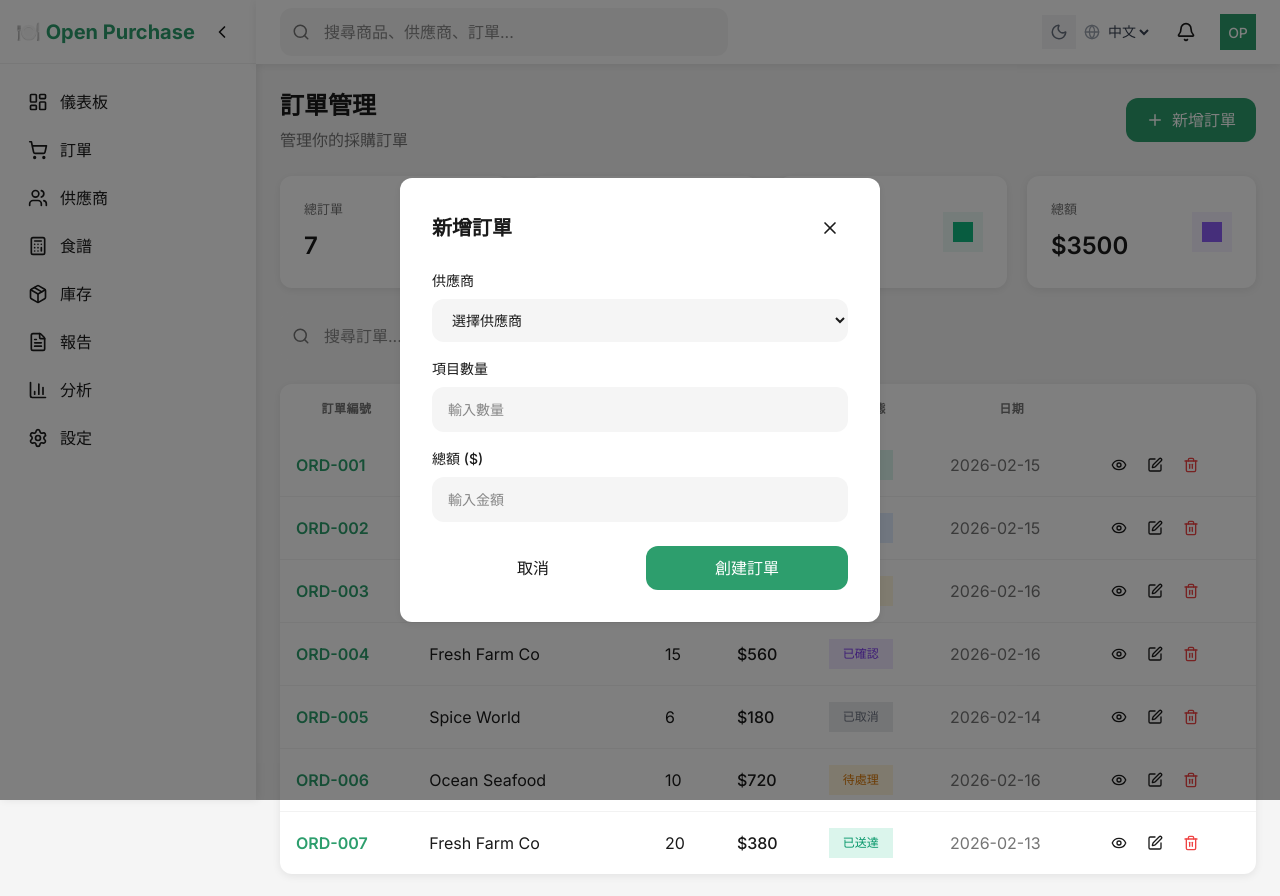
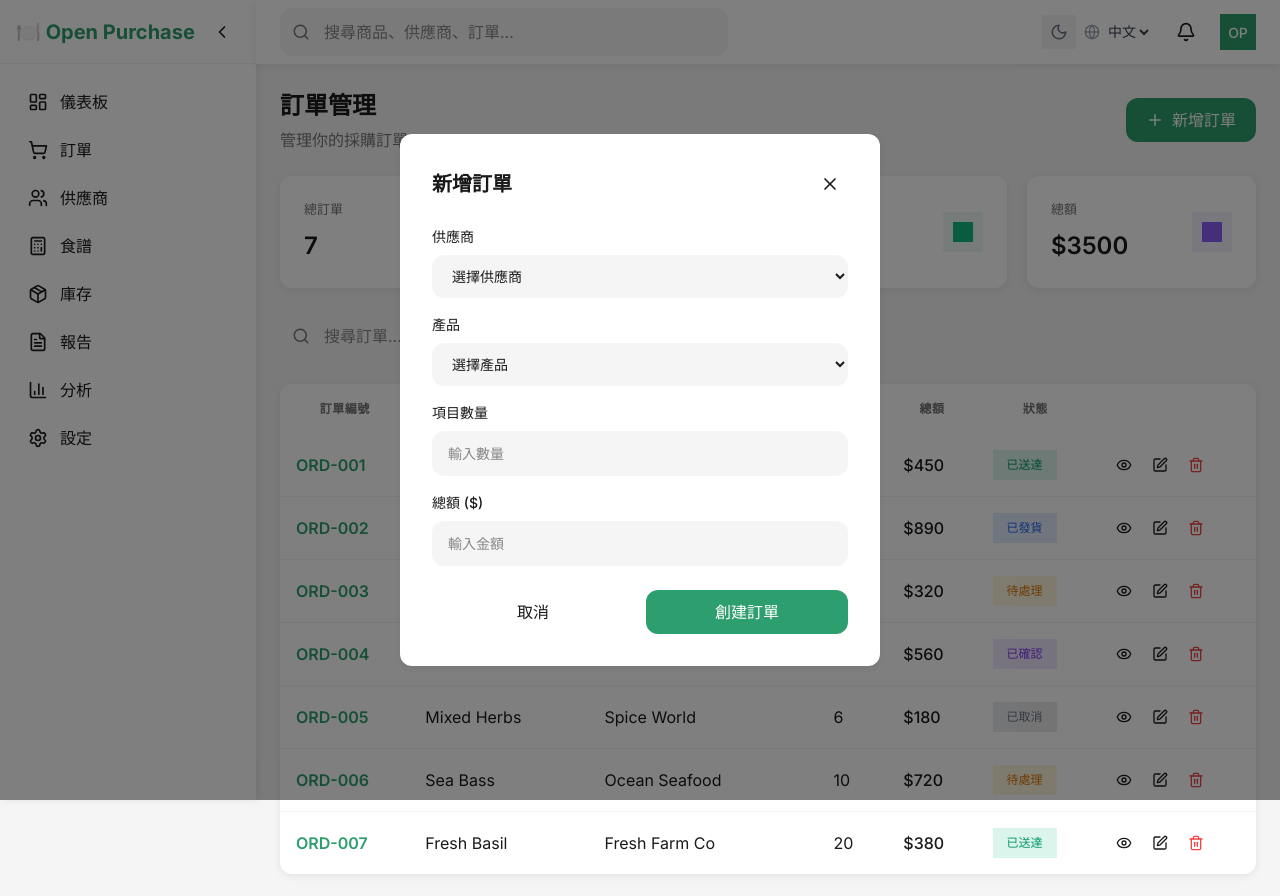
Before and after one commit to singerj295/open-purchase, a Next.js app: page /orders in a window 1280 px wide. Both pictures are taken after a click on the button "新增訂單". Built offline with nearby package versions, Linux system fonts and the light colour scheme.

Commit message:
Add: Product field to New Order form

```diff
--- a/src/app/(dashboard)/orders/page.tsx
+++ b/src/app/(dashboard)/orders/page.tsx
@@ -7,6 +7,7 @@ interface Order {
   id: string;
   orderNumber: string;
   supplier: string;
+  product: string;
   items: number;
   total: number;
   status: "pending" | "confirmed" | "shipped" | "delivered" | "cancelled";
@@ -14,13 +15,13 @@ interface Order {
 }
 
 const mockOrders: Order[] = [
-  { id: "1", orderNumber: "ORD-001", supplier: "Fresh Farm Co", items: 12, total: 450, status: "delivered", date: "2026-02-15" },
-  { id: "2", orderNumber: "ORD-002", supplier: "Ocean Seafood", items: 8, total: 890, status: "shipped", date: "2026-02-15" },
-  { id: "3", orderNumber: "ORD-003", supplier: "Kitchen Supplies Ltd", items: 24, total: 320, status: "pending", date: "2026-02-16" },
-  { id: "4", orderNumber: "ORD-004", supplier: "Fresh Farm Co", items: 15, total: 560, status: "confirmed", date: "2026-02-16" },
-  { id: "5", orderNumber: "ORD-005", supplier: "Spice World", items: 6, total: 180, status: "cancelled", date: "2026-02-14" },
-  { id: "6", orderNumber: "ORD-006", supplier: "Ocean Seafood", items: 10, total: 720, status: "pending", date: "2026-02-16" },
-  { id: "7", orderNumber: "ORD-007", supplier: "Fresh Farm Co", items: 20, total: 380, status: "delivered", date: "2026-02-13" },
+  { id: "1", orderNumber: "ORD-001", supplier: "Fresh Farm Co", product: "Tomatoes", items: 12, total: 450, status: "delivered", date: "2026-02-15" },
+  { id: "2", orderNumber: "ORD-002", supplier: "Ocean Seafood", product: "Salmon", items: 8, total: 890, status: "shipped", date: "2026-02-15" },
+  { id: "3", orderNumber: "ORD-003", supplier: "Kitchen Supplies Ltd", product: "Olive Oil", items: 24, total: 320, status: "pending", date: "2026-02-16" },
+  { id: "4", orderNumber: "ORD-004", supplier: "Fresh Farm Co", product: "Chicken Breast", items: 15, total: 560, status: "confirmed", date: "2026-02-16" },
+  { id: "5", orderNumber: "ORD-005", supplier: "Spice World", product: "Mixed Herbs", items: 6, total: 180, status: "cancelled", date: "2026-02-14" },
+  { id: "6", orderNumber: "ORD-006", supplier: "Ocean Seafood", product: "Sea Bass", items: 10, total: 720, status: "pending", date: "2026-02-16" },
+  { id: "7", orderNumber: "ORD-007", supplier: "Fresh Farm Co", product: "Fresh Basil", items: 20, total: 380, status: "delivered", date: "2026-02-13" },
 ];
 
 const suppliers = ["Fresh Farm Co", "Ocean Seafood", "Kitchen Supplies Ltd", "Spice World"];
@@ -49,14 +50,18 @@ export default function OrdersPage() {
   const [showModal, setShowModal] = useState(false);
   const [newOrder, setNewOrder] = useState({
     supplier: "",
+    product: "",
     items: "",
     total: "",
   });
 
+  const suppliers = ["Fresh Farm Co", "Ocean Seafood", "Kitchen Supplies Ltd", "Spice World"];
+  const products = ["Tomatoes", "Salmon", "Olive Oil", "Chicken Breast", "Pasta", "Fresh Basil", "Mixed Herbs", "Sea Bass"];
+
   const isZh = lang === "zh";
 
   const handleAddOrder = () => {
-    if (newOrder.supplier && newOrder.items && newOrder.total) {
+    if (newOrder.supplier && newOrder.product && newOrder.items && newOrder.total) {
       const order: Order = {
         id: String(orders.length + 1),
         orderNumber: `ORD-${String(orders.length + 1).padStart(3, '0')}`,
@@ -68,7 +73,7 @@ export default function OrdersPage() {
       };
       setOrders([order, ...orders]);
       setShowModal(false);
-      setNewOrder({ supplier: "", items: "", total: "" });
+      setNewOrder({ supplier: "", product: "", items: "", total: "" });
     }
   };
 
@@ -159,11 +164,11 @@ export default function OrdersPage() {
           <thead>
             <tr>
               <th>{isZh ? "訂單編號" : "Order #"}</th>
+              <th>{isZh ? "產品" : "Product"}</th>
               <th>{isZh ? "供應商" : "Supplier"}</th>
-              <th>{isZh ? "項目" : "Items"}</th>
+              <th>{isZh ? "數量" : "Qty"}</th>
               <th>{isZh ? "總額" : "Total"}</th>
               <th>{isZh ? "狀態" : "Status"}</th>
-              <th>{isZh ? "日期" : "Date"}</th>
               <th></th>
             </tr>
           </thead>
@@ -171,6 +176,7 @@ export default function OrdersPage() {
             {filteredOrders.map((order) => (
               <tr key={order.id}>
                 <td style={{ fontWeight: '600', color: 'var(--primary)' }}>{order.orderNumber}</td>
+                <td>{order.product}</td>
                 <td>{order.supplier}</td>
                 <td>{order.items}</td>
                 <td style={{ fontWeight: '500' }}>${order.total}</td>
@@ -179,7 +185,6 @@ export default function OrdersPage() {
                     {isZh ? statusLabels[order.status].zh : statusLabels[order.status].en}
                   </span>
                 </td>
-                <td style={{ color: 'var(--muted)' }}>{order.date}</td>
                 <td>
                   <div style={{ display: 'flex', gap: '8px' }}>
                     <button style={{ padding: '6px', borderRadius: '8px', border: 'none', background: 'transparent', cursor: 'pointer' }}>
@@ -241,6 +246,21 @@ export default function OrdersPage() {
 
               <div>
                 <label style={{ display: 'block', fontSize: '14px', fontWeight: '500', marginBottom: '8px' }}>
+                  {isZh ? "產品" : "Product"}
+                </label>
+                <select
+                  value={newOrder.product}
+                  onChange={(e) => setNewOrder({ ...newOrder, product: e.target.value })}
+                  className="input"
+                  style={{ width: '100%' }}
+                >
+                  <option value="">{isZh ? "選擇產品" : "Select product"}</option>
+                  {products.map(p => <option key={p} value={p}>{p}</option>)}
+                </select>
+              </div>
+
+              <div>
+                <label style={{ display: 'block', fontSize: '14px', fontWeight: '500', marginBottom: '8px' }}>
                   {isZh ? "項目數量" : "Number of Items"}
                 </label>
                 <input
@@ -279,7 +299,7 @@ export default function OrdersPage() {
                   onClick={handleAddOrder}
                   className="btn-primary"
                   style={{ flex: 1 }}
-                  disabled={!newOrder.supplier || !newOrder.items || !newOrder.total}
+                  disabled={!newOrder.supplier || !newOrder.product || !newOrder.items || !newOrder.total}
                 >
                   {isZh ? "創建訂單" : "Create Order"}
                 </button>
```
